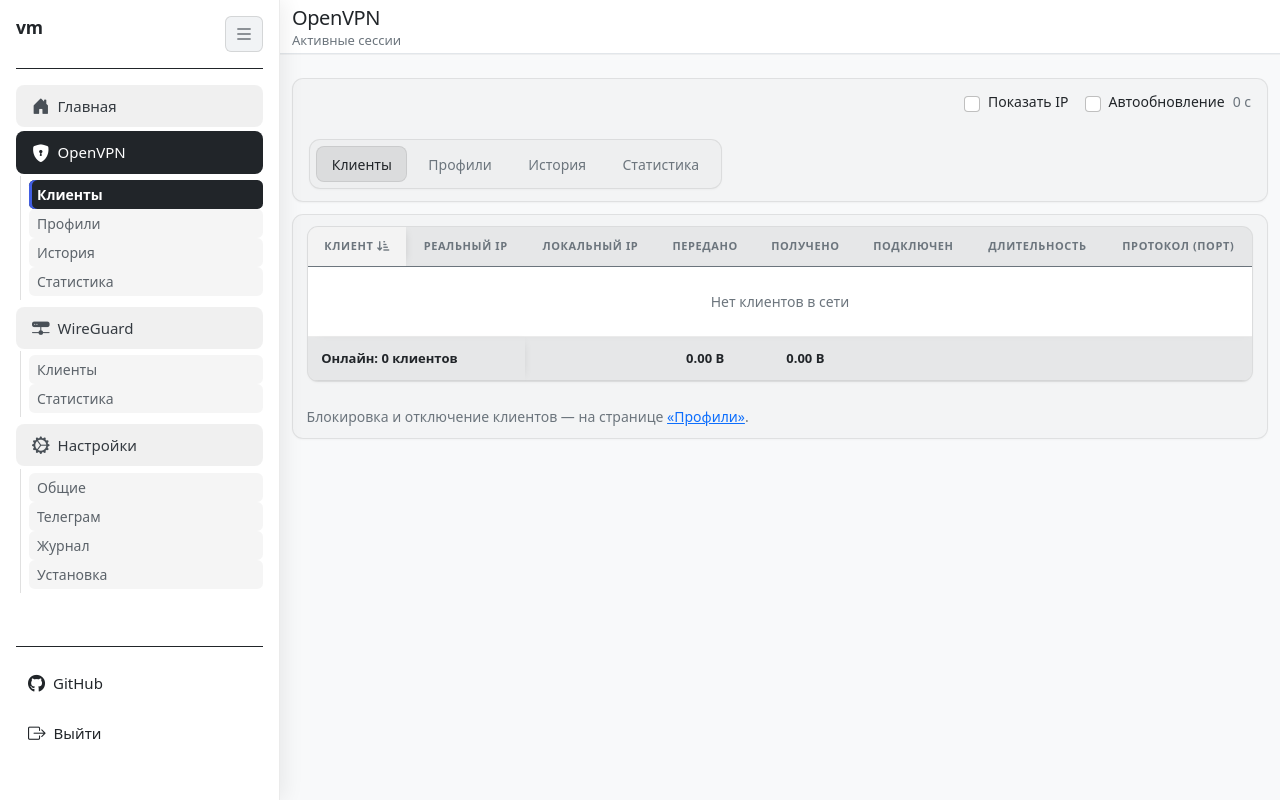
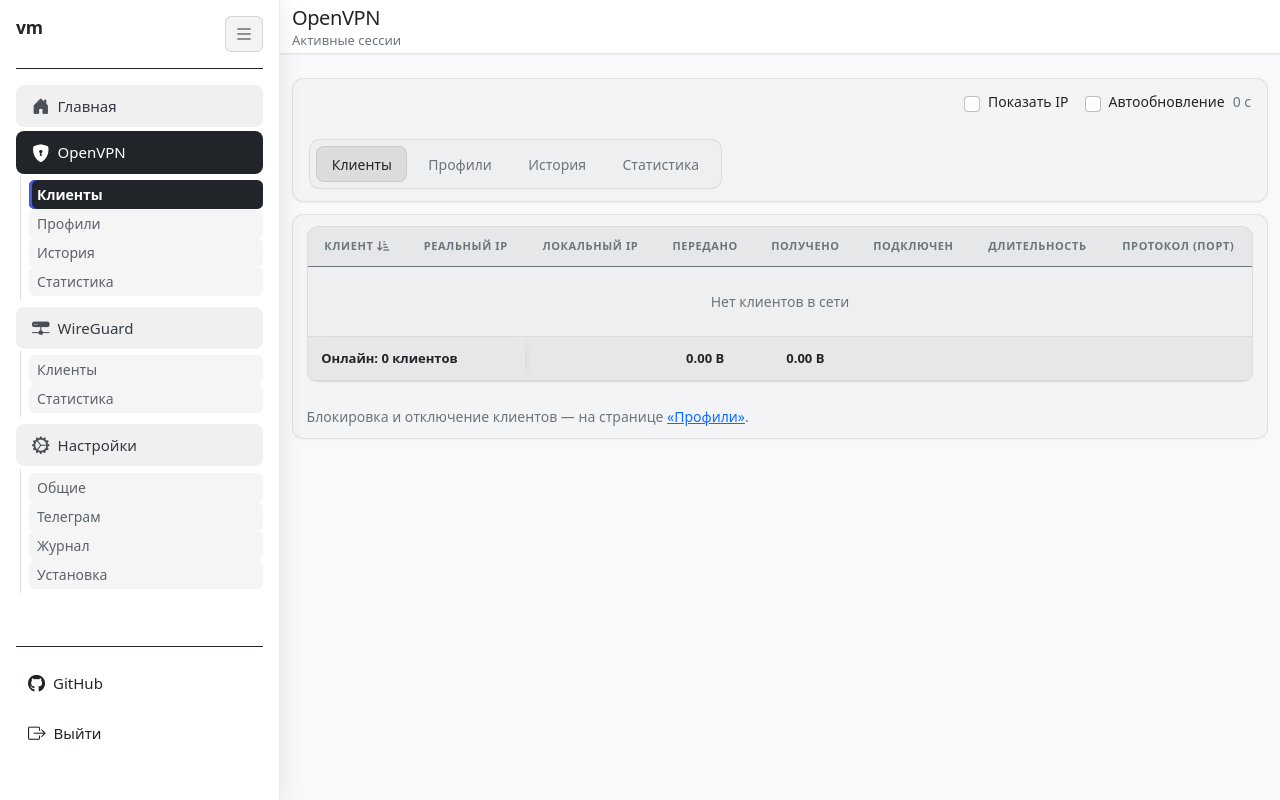
Before and after one commit to TheMurmabis/StatusOpenVPN, a Flask app: page /ovpn in a window 1280 px wide. Run offline with Flask 3, Linux system fonts and the light colour scheme; a user stored in the database is signed in; data that the repository does not hold is empty; some libraries are stand-ins or nearby versions.

Commit message:
Fix colors, contex menu

```diff
--- a/static/css/main.css
+++ b/static/css/main.css
@@ -2419,37 +2434,39 @@ footer a {
     vertical-align: middle;
 }
 
-/* Первый столбец закреплён при горизонтальной прокрутке */
+/* Первый столбец — стандартный стиль (без sticky, фон наследуется от строки) */
 .vpn-page table.vpn-data-table thead th:first-child {
-    position: sticky;
-    left: 0;
-    z-index: 4;
-    background-color: var(--vpn-sticky-head-bg) !important;
-    background-image: none !important;
-    box-shadow: 4px 0 10px -6px rgba(0, 0, 0, 0.18);
+    background: var(--vpn-t-head) !important;
+    background-color: var(--vpn-t-head) !important;
 }
 
 .vpn-page table.vpn-data-table tbody td:first-child {
-    position: sticky;
-    left: 0;
-    z-index: 2;
-    background-color: var(--vpn-sticky-bg) !important;
-    background-image: none !important;
-    box-shadow: 4px 0 10px -6px rgba(0, 0, 0, 0.12);
+    background: transparent !important;
+    background-color: transparent !important;
 }
 
 .vpn-page table.vpn-data-table tbody tr:hover td:first-child {
-    background-color: var(--vpn-sticky-hover-bg) !important;
-    background-image: none !important;
-}
-
-.vpn-page table.vpn-data-table.client-table tbody tr.table-active td:first-child {
-    background-color: var(--vpn-sticky-bg) !important;
-    background-image: none !important;
+    background: var(--vpn-t-hover) !important;
+    background-color: var(--vpn-t-hover) !important;
 }
 
 .vpn-page table.vpn-data-table.client-table tbody tr.table-active td {
     background-color: var(--vpn-row-bg) !important;
+}
+
+.vpn-page table.vpn-data-table.client-table tbody tr.table-active td:first-child {
+    background: var(--vpn-row-bg) !important;
+    background-color: var(--vpn-row-bg) !important;
+}
+
+.vpn-page table.vpn-data-table.client-table tbody tr.table-active:hover td:first-child {
+    background: var(--vpn-row-bg) !important;
+    background-color: var(--vpn-row-bg) !important;
+}
+
+.vpn-page table.vpn-data-table tfoot td:first-child {
+    background: var(--vpn-t-head) !important;
+    background-color: var(--vpn-t-head) !important;
 }
 
 .vpn-page table.vpn-data-table tfoot td:first-child {
--- a/templates/wg/wg.html
+++ b/templates/wg/wg.html
@@ -58,7 +58,7 @@
         </div>
       </div>
       <div class="table-responsive vpn-data-table-wrap w-100">
-        <table class="table vpn-data-table align-middle text-center mb-0">
+        <table class="table vpn-data-table wg-clients-table align-middle text-center mb-0">
           <thead>
             <tr>
               <th>Клиент</th>
```
Also changed, not shown: other parts of static/css/main.css (+42 -11 lines), static/js/wg_page.js (+5 -3 lines).
